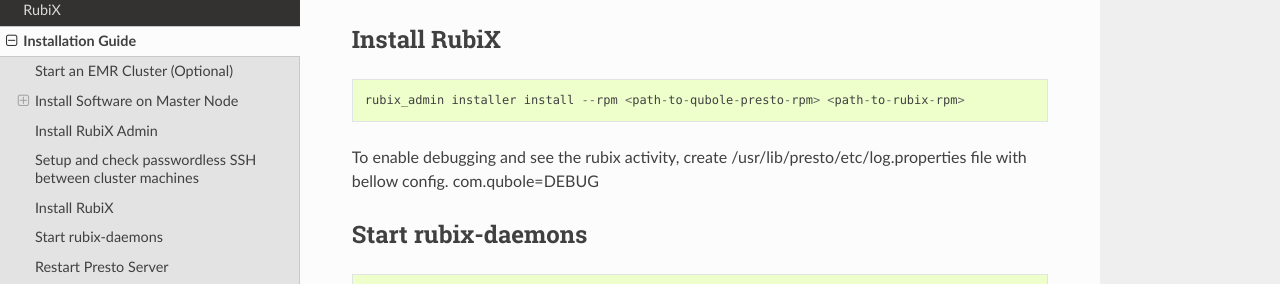
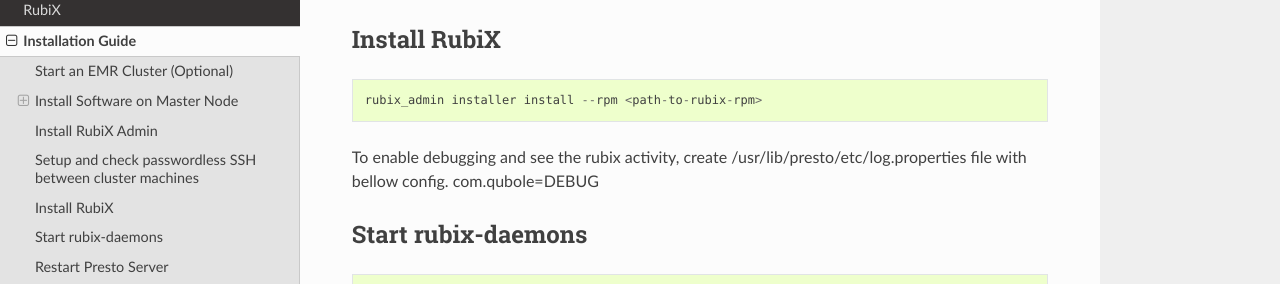
Before and after one commit to qubole/rubix, a Sphinx documentation site: the page built from docs/emr.md, in a window 1280 px wide and 900 px high, scrolled down 1094 px. Shown: the part 167-451 px from the top of the window. Built offline with Sphinx 7.4.7 and the Read the Docs theme 2.0.0, drawn with Linux system fonts in a browser that asks for light colours; some of the changed lines change nothing that is shown.

Commit message:
doc changes for EMR

```diff
--- a/docs/emr.md
+++ b/docs/emr.md
@@ -44,7 +44,7 @@
 
 
 ## Install RubiX
-    rubix_admin installer install --rpm <path-to-qubole-presto-rpm> <path-to-rubix-rpm>
+    rubix_admin installer install --rpm <path-to-rubix-rpm>
 
 To enable debugging and see the rubix activity, create /usr/lib/presto/etc/log.properties file with bellow config.
 com.qubole=DEBUG
```
